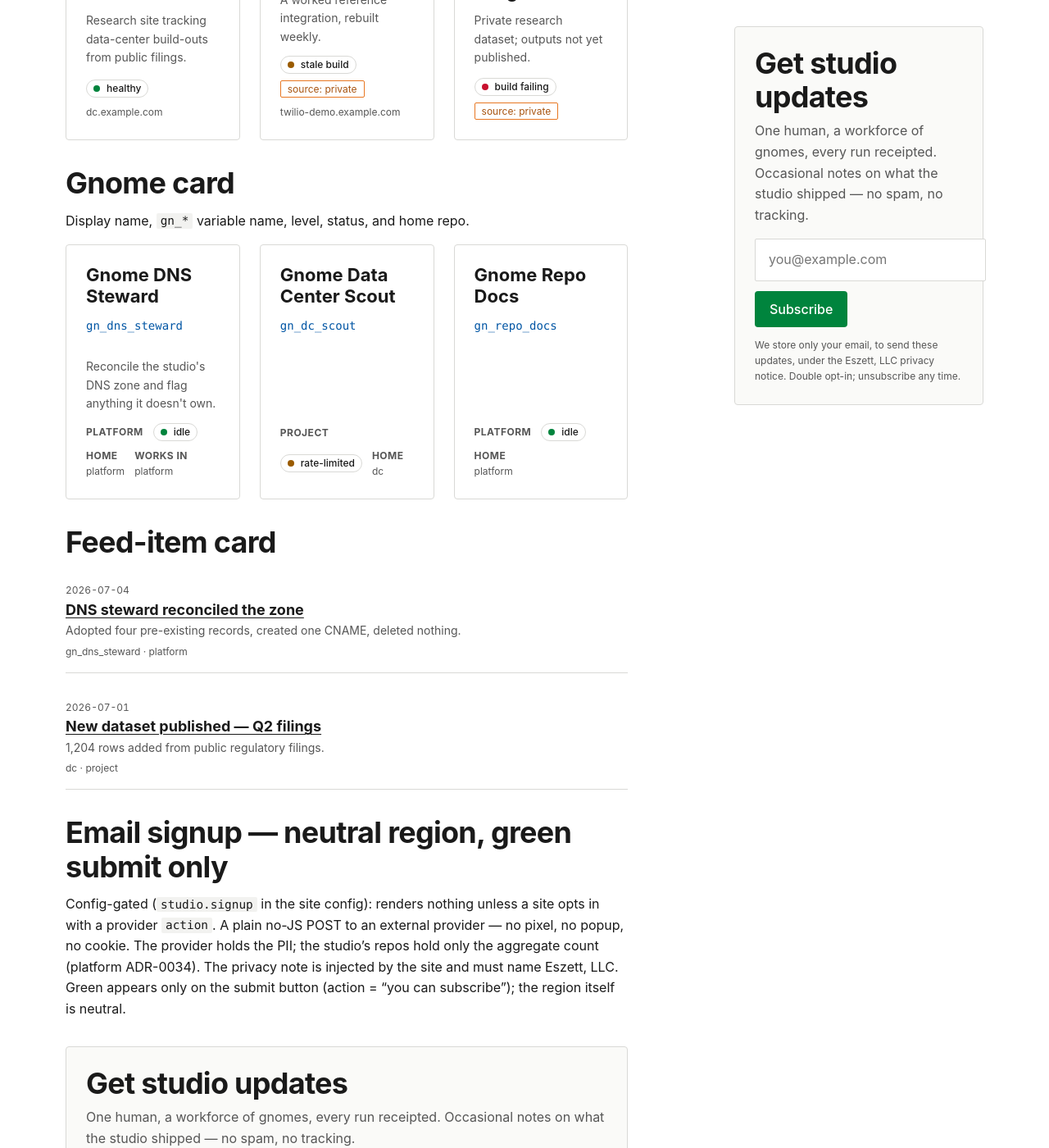
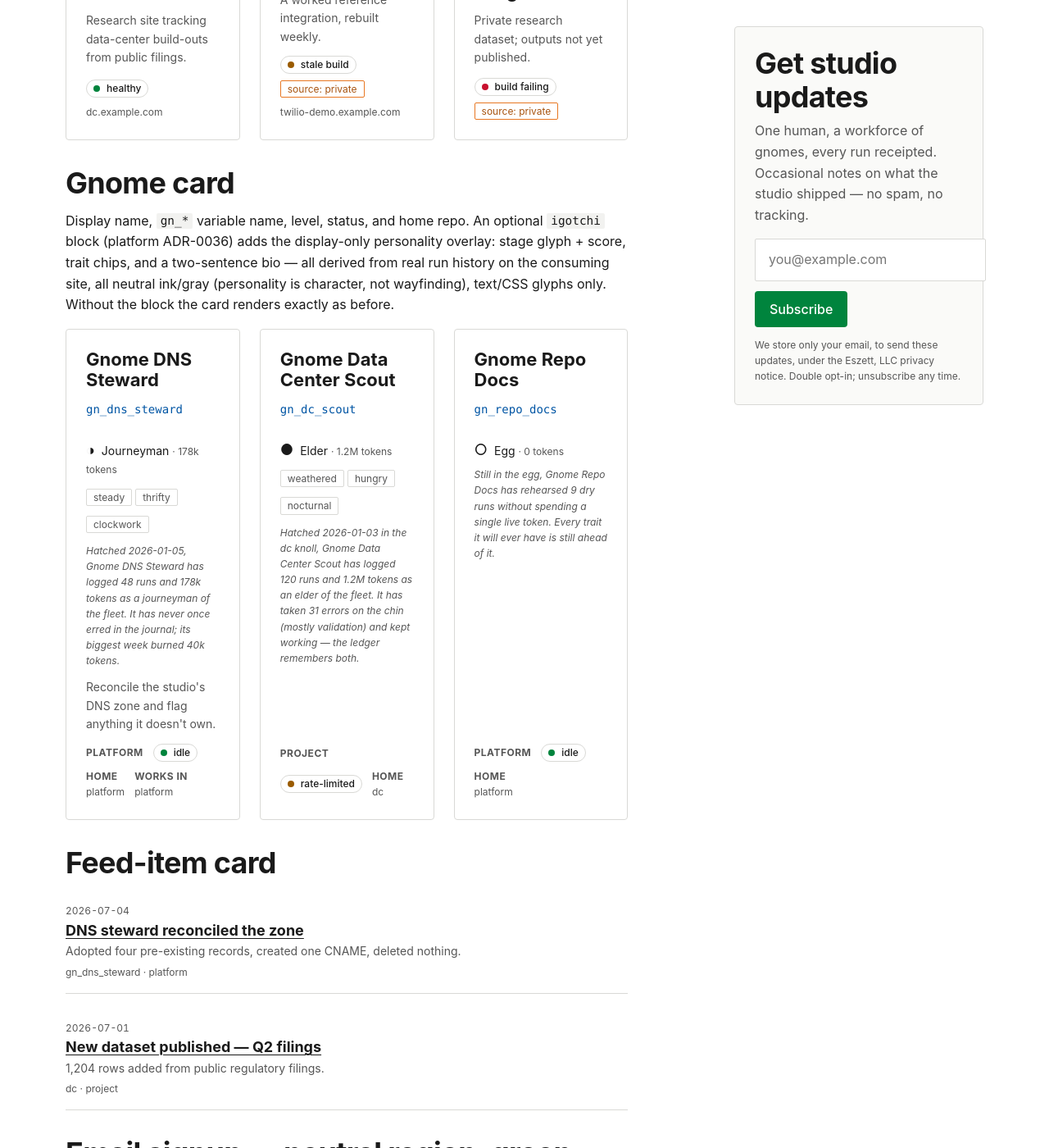
Before and after one commit to bussetech/theme, a Jekyll site: the page built from components.md, in a window 1280 px wide and 1400 px high, scrolled down 4220 px. Shown: the whole window at 82% size. Built offline with Jekyll 4.4.1, drawn with Linux system fonts in a browser that asks for light colours.

Commit message:
feat(gnome-card): optional igotchi personality overlay (platform EPIC3-09)
Display-only block — stage glyph + score, trait chips, bio — rendered
only when the consuming site provides g.igotchi. Neutral ink/gray (no
wayfinding colour job), text/CSS glyphs only, byte-identical cards
without the block. Platform ADR-0036 firewall governs the data side.

Co-Authored-By: Claude Fable 5 <noreply@anthropic.com>
Claude-Session: https://claude.ai/code/session_0116d3MKmjiGFWufcM8EPHth

```diff
--- a/_data/demo_gnomes.yml
+++ b/_data/demo_gnomes.yml
@@ -1,4 +1,6 @@
 # Demo data for the components page — not shipped to consumers.
+# igotchi blocks are invented demo values in the platform igotchi.json card
+# shape (glyph, stage, score_display, traits, bio) — platform ADR-0036.
 - display_name: Gnome DNS Steward
   var: gn_dns_steward
   level: platform
@@ -7,15 +9,43 @@
   home: platform
   purpose: Reconcile the studio's DNS zone and flag anything it doesn't own.
   deployments: [platform]
+  igotchi:
+    glyph: "◑"
+    stage: journeyman
+    score_display: 178k
+    traits: [steady, thrifty, clockwork]
+    bio: >-
+      Hatched 2026-01-05, Gnome DNS Steward has logged 48 runs and 178k
+      tokens as a journeyman of the fleet. It has never once erred in the
+      journal; its biggest week burned 40k tokens.
 - display_name: Gnome Data Center Scout
   var: gn_dc_scout
   level: project
   status: warn
   status_label: rate-limited
   home: dc
+  igotchi:
+    glyph: "●"
+    stage: elder
+    score_display: 1.2M
+    traits: [weathered, hungry, nocturnal]
+    bio: >-
+      Hatched 2026-01-03 in the dc knoll, Gnome Data Center Scout has logged
+      120 runs and 1.2M tokens as an elder of the fleet. It has taken 31
+      errors on the chin (mostly validation) and kept working — the ledger
+      remembers both.
 - display_name: Gnome Repo Docs
   var: gn_repo_docs
   level: platform
   status: ok
   status_label: idle
   home: platform
+  igotchi:
+    glyph: "○"
+    stage: egg
+    score_display: "0"
+    traits: []
+    bio: >-
+      Still in the egg, Gnome Repo Docs has rehearsed 9 dry runs without
+      spending a single live token. Every trait it will ever have is still
+      ahead of it.
--- a/_includes/gnome-card.html
+++ b/_includes/gnome-card.html
@@ -2,7 +2,10 @@
   Gnome card. Params: a `gnome` object with:
     display_name, var (the gn_* variable name), level ("platform"|"project"),
     status ("ok"|"warn"|"error"), status_label, home (home repo), url,
-    purpose (optional one-liner), deployments (optional array of repo names).
+    purpose (optional one-liner), deployments (optional array of repo names),
+    igotchi (optional personality overlay, display-only — platform ADR-0036):
+      { glyph, stage, score_display, traits (array of strings), bio }.
+    Text/CSS glyphs only — no images (brand guidance pending).
 {%- endcomment -%}
 {%- assign g = include.gnome -%}
 <article class="card gnome-card">
@@ -10,6 +13,21 @@
     {%- if g.url -%}<a href="{{ g.url }}">{{ g.display_name }}</a>{%- else -%}{{ g.display_name }}{%- endif -%}
   </h3>
   <p class="gnome-card__var">{{ g.var }}</p>
+  {%- if g.igotchi -%}
+  <div class="igotchi">
+    <p class="igotchi__stage">
+      <span class="igotchi__glyph" aria-hidden="true">{{ g.igotchi.glyph }}</span>
+      <span>{{ g.igotchi.stage }}</span>
+      {%- if g.igotchi.score_display %} <span class="igotchi__score">· {{ g.igotchi.score_display }} tokens</span>{% endif -%}
+    </p>
+    {%- if g.igotchi.traits and g.igotchi.traits.size > 0 -%}
+    <ul class="igotchi__traits">
+      {%- for t in g.igotchi.traits %}<li class="igotchi__trait">{{ t }}</li>{% endfor -%}
+    </ul>
+    {%- endif -%}
+    {%- if g.igotchi.bio %}<p class="igotchi__bio">{{ g.igotchi.bio }}</p>{% endif -%}
+  </div>
+  {%- endif -%}
   {%- if g.purpose %}<p class="card__desc">{{ g.purpose }}</p>{% endif -%}
   <dl class="card__meta">
     <div><dt class="visually-hidden">Level</dt><dd class="gnome-card__level">{{ g.level }}</dd></div>
--- a/_sass/_components.scss
+++ b/_sass/_components.scss
@@ -294,6 +294,53 @@
   color: var(--color-ink-soft);
 }
 
+// Gnome-igotchi personality overlay (platform ADR-0036) — display-only,
+// text/CSS glyphs only (no images until brand guidance exists). Neutral
+// ink/gray throughout: personality is character, not wayfinding, so it
+// takes no colour job.
+.igotchi {
+  display: flex;
+  flex-direction: column;
+  gap: var(--space-2);
+}
+.igotchi__stage {
+  margin: 0;
+  font-size: var(--type-scale-sm);
+  color: var(--color-ink);
+  text-transform: capitalize;
+}
+.igotchi__glyph {
+  font-size: var(--type-scale-md);
+  line-height: 1;
+  margin-right: var(--space-1);
+}
+.igotchi__score {
+  color: var(--color-ink-soft);
+  font-size: var(--type-scale-xs);
+  text-transform: none;
+}
+.igotchi__traits {
+  list-style: none;
+  margin: 0;
+  padding: 0;
+  display: flex;
+  flex-wrap: wrap;
+  gap: var(--space-1);
+}
+.igotchi__trait {
+  font-size: var(--type-scale-xs);
+  color: var(--color-ink-soft);
+  border: var(--border-hairline) solid var(--gray-300);
+  border-radius: var(--radius-sm);
+  padding: 0 var(--space-2);
+}
+.igotchi__bio {
+  margin: 0;
+  font-size: var(--type-scale-xs);
+  color: var(--color-ink-soft);
+  font-style: italic;
+}
+
 // ── Feed-item card ────────────────────────────────────────────────────────
 .feed-item {
   padding-block: var(--space-4);
--- a/components.md
+++ b/components.md
@@ -120,7 +120,12 @@ Shows a status chip and — when the source repo isn't public — a
 
 ## Gnome card
 
-Display name, `gn_*` variable name, level, status, and home repo.
+Display name, `gn_*` variable name, level, status, and home repo. An
+optional `igotchi` block (platform ADR-0036) adds the display-only
+personality overlay: stage glyph + score, trait chips, and a two-sentence
+bio — all derived from real run history on the consuming site, all neutral
+ink/gray (personality is character, not wayfinding), text/CSS glyphs only.
+Without the block the card renders exactly as before.
 
 <div class="grid grid--3">
   {% for g in site.data.demo_gnomes %}{% include gnome-card.html gnome=g %}{% endfor %}
```
Also changed, not shown: CHANGELOG.md.
